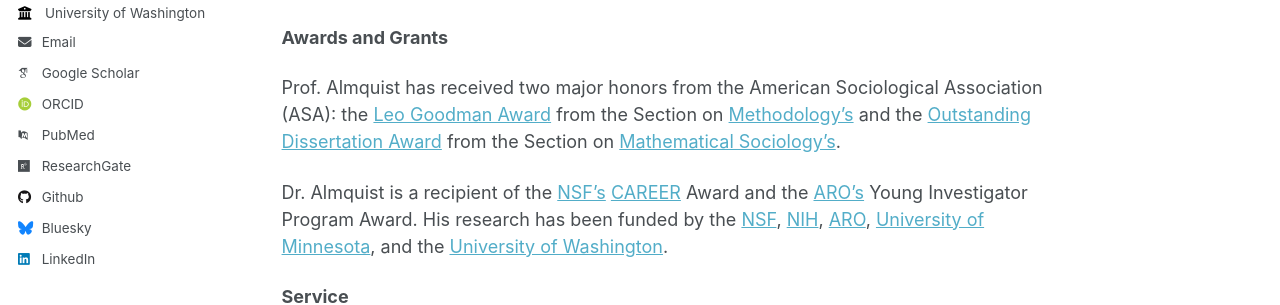
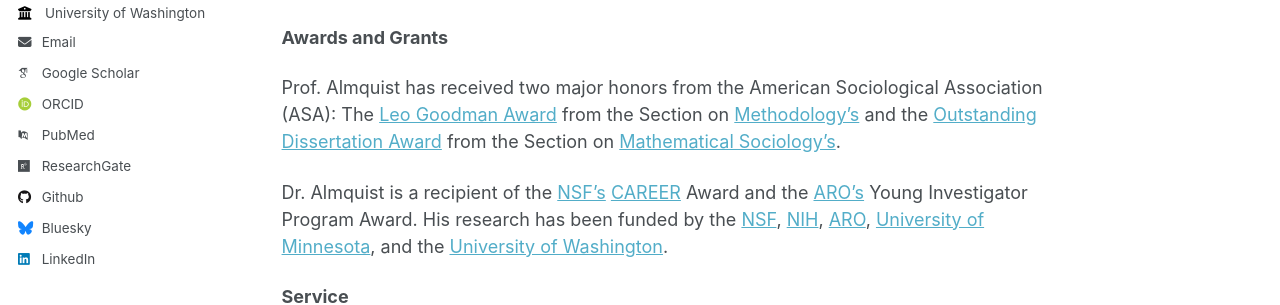
Before and after one commit to zalmquist/zalmquist.github.io, a Jekyll site: the page built from _pages/about.md, in a window 1280 px wide and 900 px high. Shown: the part 468-773 px from the top of the window. Built offline with Jekyll 4.4.1, drawn with Linux system fonts in a browser that asks for light colours; some web fonts are replaced.

```diff
--- a/_pages/about.md
+++ b/_pages/about.md
@@ -13,7 +13,7 @@ redirect_from:
 
 **Awards and Grants**
 
-Prof. Almquist has received two major honors from the American Sociological Association (ASA): the [Leo Goodman Award](https://www.asanet.org/communities-sections/sections/current-sections/methodology/methodology-award-recipient-history) from the Section on [Methodology's](https://www.asanet.org/asa-communities/sections/methodology) and the [Outstanding Dissertation Award](http://www.asanet.org/sections/mathematical_past_recipients.cfm) from the Section on [Mathematical Sociology's](http://www.asanet.org/asa-communities/sections/mathematical-sociology).
+Prof. Almquist has received two major honors from the American Sociological Association (ASA): The [Leo Goodman Award](https://www.asanet.org/communities-sections/sections/current-sections/methodology/methodology-award-recipient-history) from the Section on [Methodology's](https://www.asanet.org/asa-communities/sections/methodology) and the [Outstanding Dissertation Award](http://www.asanet.org/sections/mathematical_past_recipients.cfm) from the Section on [Mathematical Sociology's](http://www.asanet.org/asa-communities/sections/mathematical-sociology).
 
 Dr. Almquist is a recipient of the [NSF's](https://www.nsf.gov/) [CAREER](https://beta.nsf.gov/funding/opportunities/faculty-early-career-development-program-career) Award and the [ARO's](http://www.arl.army.mil/www/default.cfm?page=29) Young Investigator Program Award. His research has been funded by the [NSF](http://www.nsf.gov/ ), [NIH](https://www.nichd.nih.gov/), [ARO](http://www.arl.army.mil/www/default.cfm?page=29), [University of Minnesota](http://www.umn.edu/), and the [University of Washington](https://www.washington.edu/).
 
```
